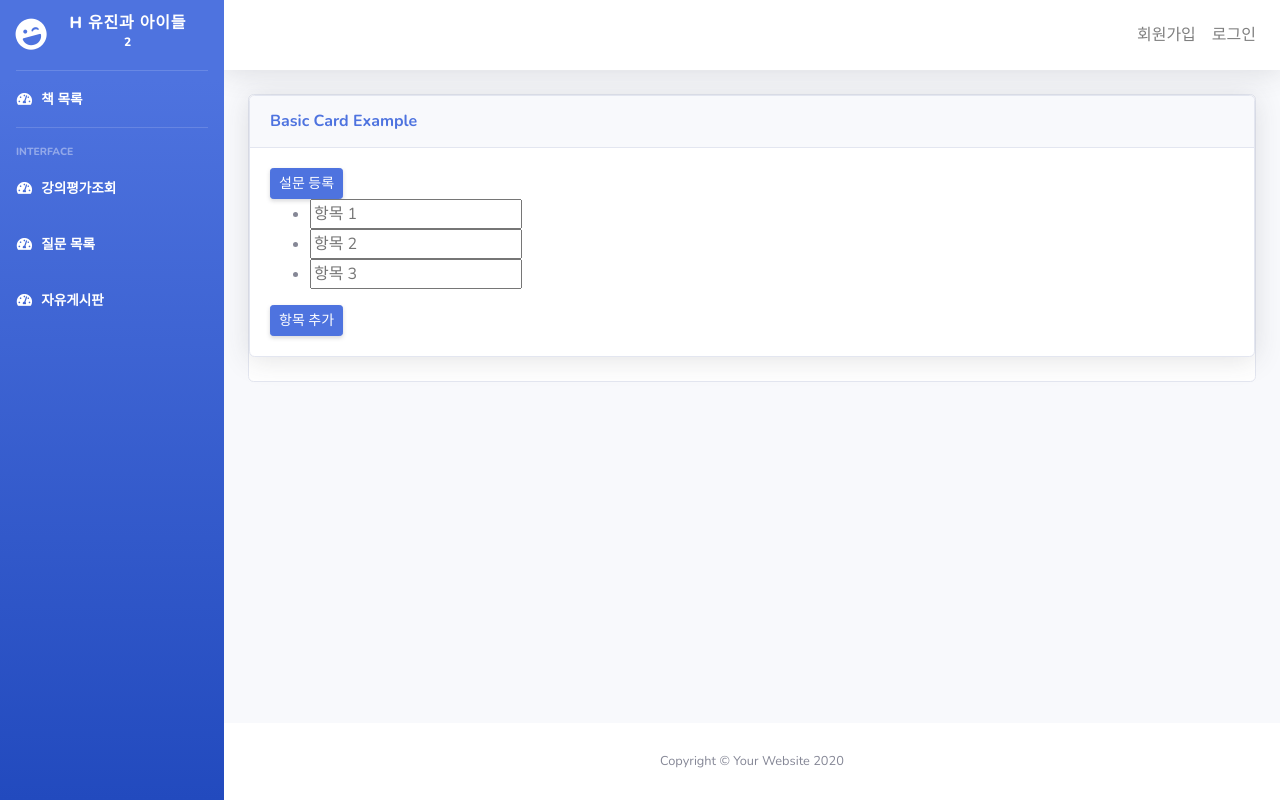
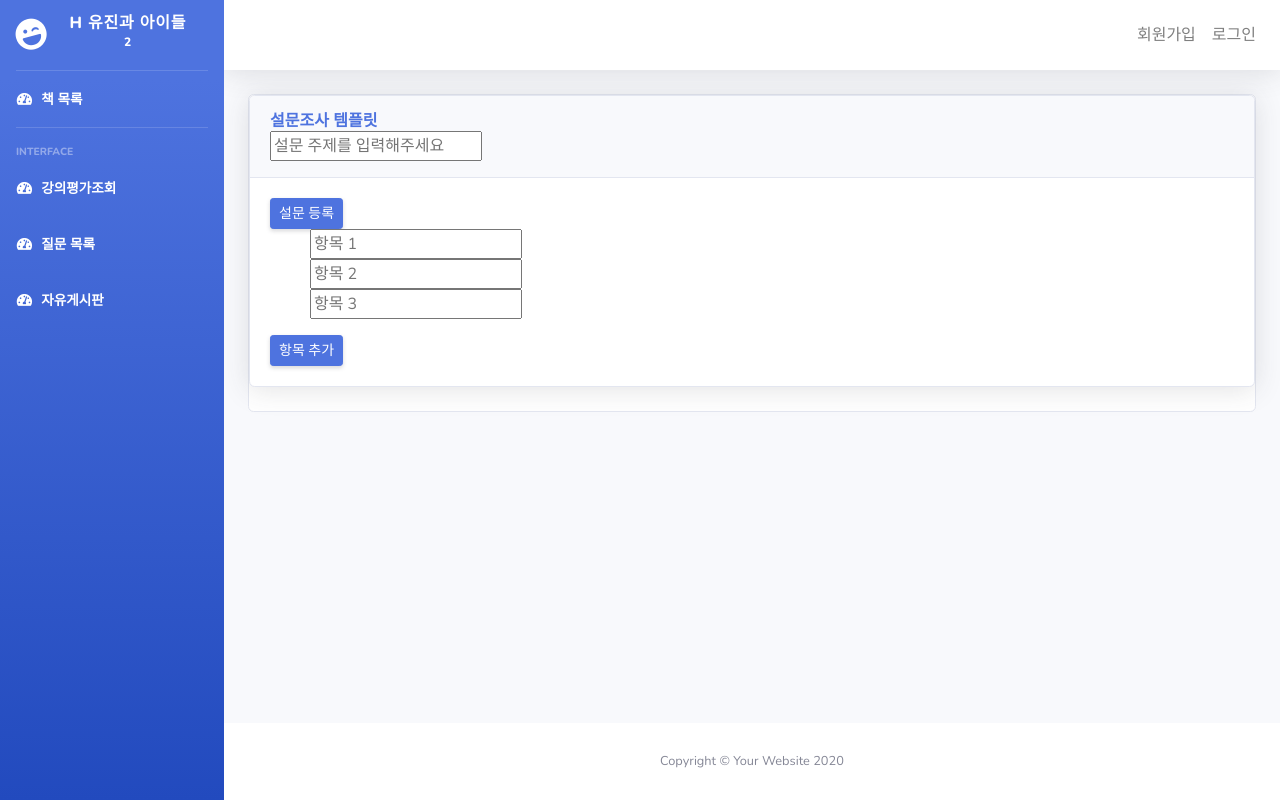
Before and after one commit to coconutstd/lecture_review_site, a Django app: page /review/new/ in a window 1280 px wide. Run offline with Django 3.2, Linux system fonts and the light colour scheme; some libraries are stand-ins or nearby versions.

Commit message:
#1 설문조사 템플릿 li태그 점 없애기

```diff
--- a/review/forms.py
+++ b/review/forms.py
@@ -1,4 +1,10 @@
 from django import forms
+from .models import Question
 
 class NewQuestionForm(forms.Form):
     question_text = forms.CharField(label='질문 제목', max_length=100)
+
+class ChoiceForm(forms.Form):
+    question = forms.ModelChoiceField(queryset=Question.objects.all())
+    choice_text = forms.CharField(label='text', max_length=30)
+    votes = forms.IntegerField()
--- a/review/templates/review/review_new.html
+++ b/review/templates/review/review_new.html
@@ -3,12 +3,16 @@
     새로운 강의평가 등록
 {% endblock %}
 {% block content %}
+    <style type="text/css">
+        .card li{ list-style-type: none }
+    </style>
     <div class="card mb-4">
 
               <!-- Basic Card Example -->
               <div class="card shadow mb-4">
                 <div class="card-header py-3">
-                  <h6 class="m-0 font-weight-bold text-primary">Basic Card Example</h6>
+                  <h6 class="m-0 font-weight-bold text-primary">설문조사 템플릿</h6>
+                    <input maxlength="100" placeholder="설문 주제를 입력해주세요">
                 </div>
                 <div class="card-body">
                   <form>
@@ -16,7 +20,7 @@
         {% csrf_token %}
 
         <ul>
-            <li class="nav-item"><input type="text" class="item" name="choice_text_1" maxlength="100" required id="id_question_text_1" placeholder="항목 1"></li>
+            <li><input type="text" class="item" name="choice_text_1" maxlength="100" required id="id_question_text_1" placeholder="항목 1"></li>
             <li><input type="text" class="item" name="choice_text_2" maxlength="100" required id="id_question_text_2" placeholder="항목 2"></li>
             <li><input type="text" class="item" name="choice_text_3" maxlength="100" required id="id_question_text_3" placeholder="항목 3"></li>
         </ul>
```
